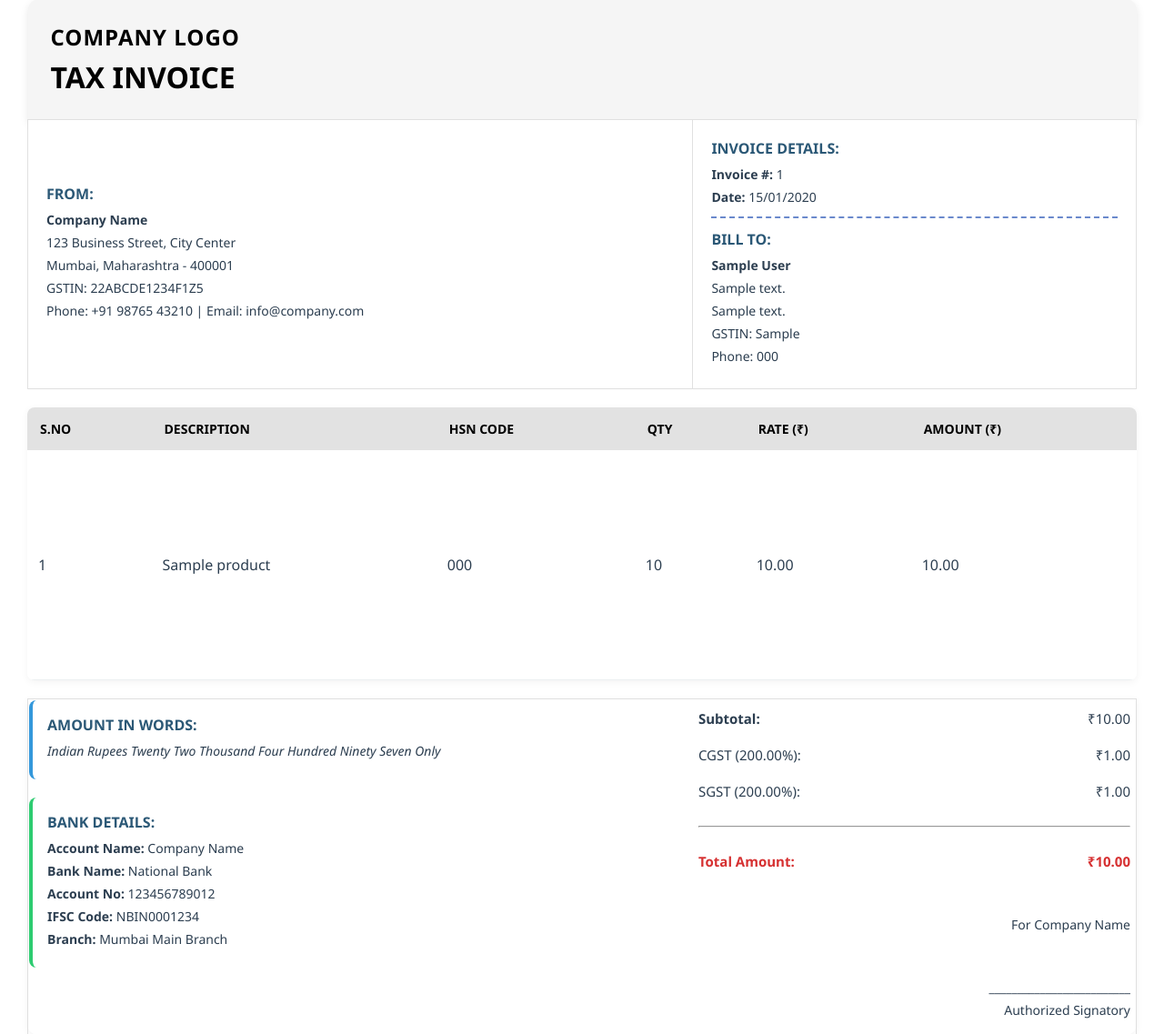
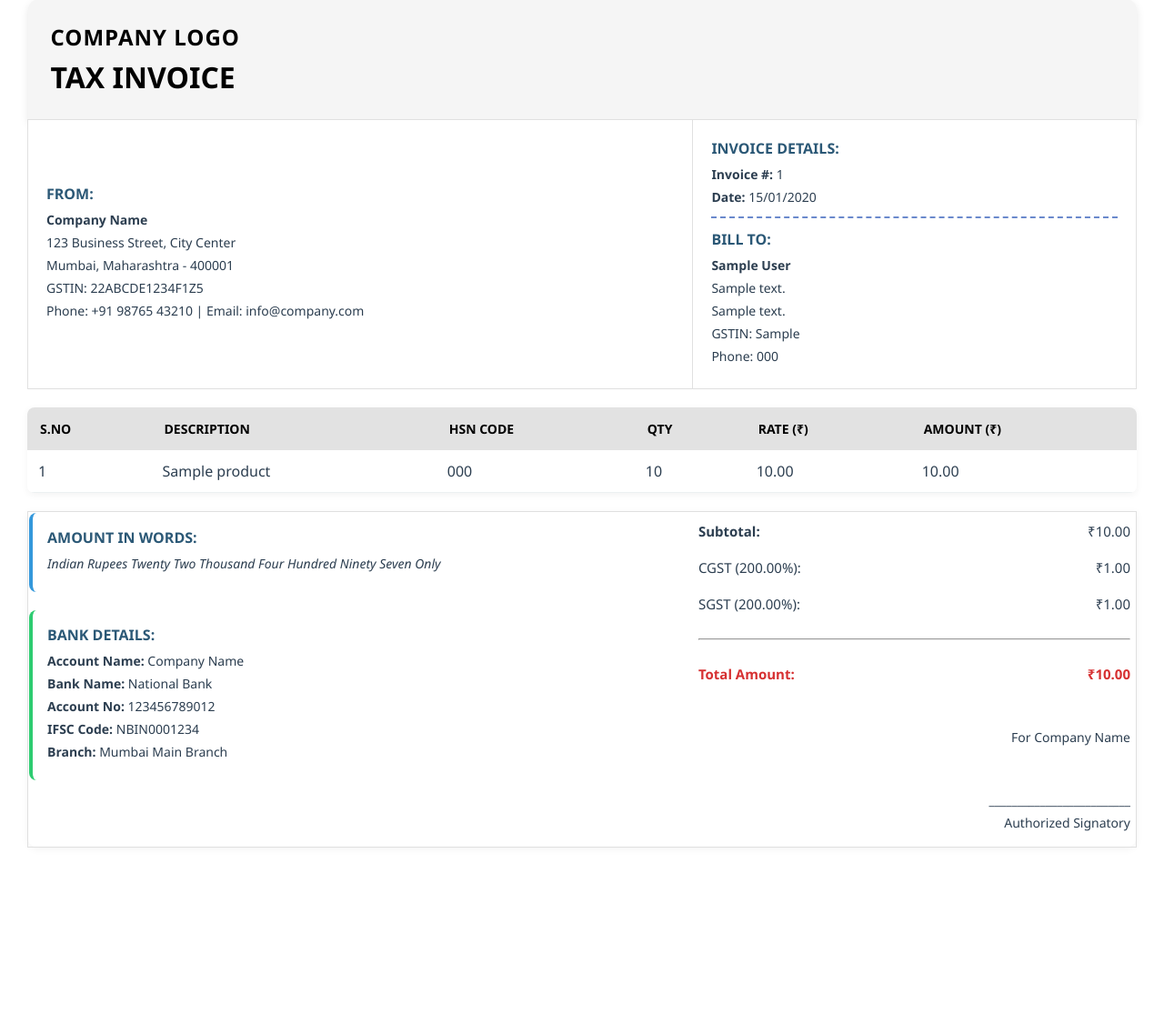
Before and after one commit to Next-Gen-Coder-2007/Billing-System-2, a Flask app: template templates/bill_pdf.html in a window 1280 px wide. Shown: the part 31-1168 px from the top of the page at 91% size. After the commit the page ends 963 px from the top, so only its background shows below. Run offline with Flask 3, Linux system fonts and the light colour scheme; the template is opened without the code that fills it: values that come from a table or form of the project are taken from there, others are empty; tables that the repository leaves empty hold one stand-in row (values such as "Sample post").

Commit message:
Update bill_pdf.html

```diff
--- a/templates/bill_pdf.html
+++ b/templates/bill_pdf.html
@@ -49,9 +49,6 @@
             border-radius: 8px;
             overflow: hidden;
             box-shadow: 0 2px 8px rgba(0,0,0,0.05);
-            flex-grow: 1;
-            min-height: 300px;
-            height: 100%;
         }
         .items-table th {
             background: rgb(226, 226, 226);
```
